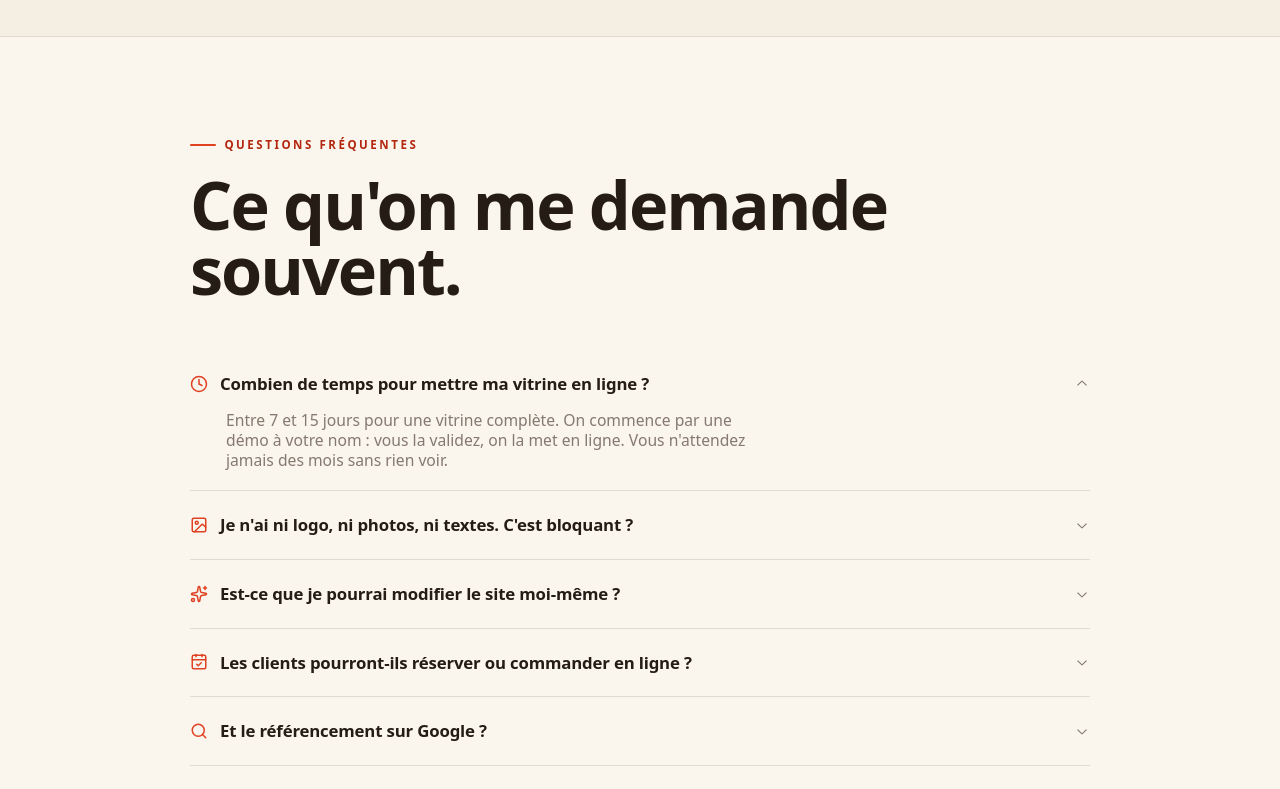
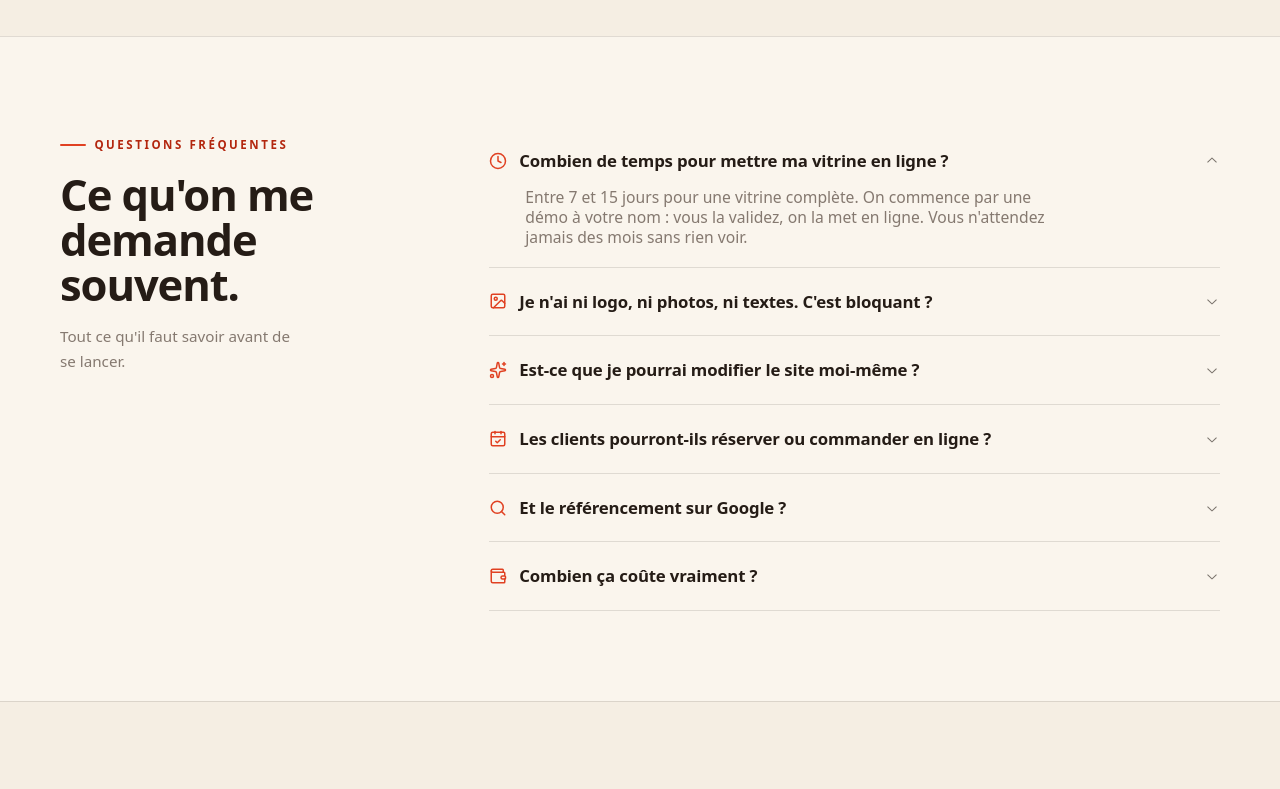
Before and after one commit to shredderbody/web_agency_view, a Next.js app: page / in a window 1280 px wide. Shown: the part 10200-10989 px from the top of the page. Built offline with nearby package versions, Linux system fonts and the light colour scheme.

Commit message:
fix(faq): layout 2 colonnes — titre sticky gauche, accordion droite
Co-Authored-By: Claude Sonnet 4.6 <noreply@anthropic.com>

```diff
--- a/app/page.tsx
+++ b/app/page.tsx
@@ -272,9 +272,17 @@ export default function Home() {
 
         {/* ─── FAQ ───────────────────────────────────────────── */}
         <section id="faq" style={{ paddingBlock: "clamp(3.5rem, 7vw, 6rem)", borderTop: "1px solid var(--border)" }}>
-          <div className="wrap wrap-tight">
-            <Reveal><div style={{ marginBottom: "clamp(1.8rem, 4vw, 3rem)" }}><span className="kicker" style={{ marginBottom: "1.1rem" }}>{t.faq.kicker}</span><h2 className="d-xl" style={{ margin: 0 }}>{t.faq.title}</h2></div></Reveal>
-            <Reveal delay={100}><Faq /></Reveal>
+          <div className="wrap">
+            <div className="faq-layout" style={{ display: "grid", gridTemplateColumns: "1fr 2fr", gap: "clamp(2rem, 5vw, 5rem)", alignItems: "start" }}>
+              <Reveal>
+                <div style={{ position: "sticky", top: "7rem" }}>
+                  <span className="kicker" style={{ marginBottom: "1.1rem" }}>{t.faq.kicker}</span>
+                  <h2 className="d-lg" style={{ margin: "0 0 1rem" }}>{t.faq.title}</h2>
+                  <p style={{ fontSize: "0.95rem", color: "var(--ink-muted)", margin: 0, maxWidth: "28ch" }}>{t.faq.kicker === "Questions fréquentes" ? "Tout ce qu'il faut savoir avant de se lancer." : "Everything you need to know before getting started."}</p>
+                </div>
+              </Reveal>
+              <Reveal delay={100}><Faq /></Reveal>
+            </div>
           </div>
         </section>
 
@@ -311,6 +319,7 @@ export default function Home() {
           .cta-btns { min-width: 0 !important; flex-direction: column; }
           .cta-btns .btn { width: 100%; min-height: 3.4rem; }
         }
+        @media (max-width: 760px) { .faq-layout { grid-template-columns: 1fr !important; } }
         @media (max-width: 820px) { .pitch-grid { grid-template-columns: 1fr !important; } }
         @media (min-width: 700px) and (max-width: 1024px) { .incl-grid { grid-template-columns: 1fr 1fr !important; } .steps-grid { grid-template-columns: 1fr 1fr !important; } }
         @media (max-width: 1000px) { .audience-grid { grid-template-columns: 1fr 1fr !important; } }
```
